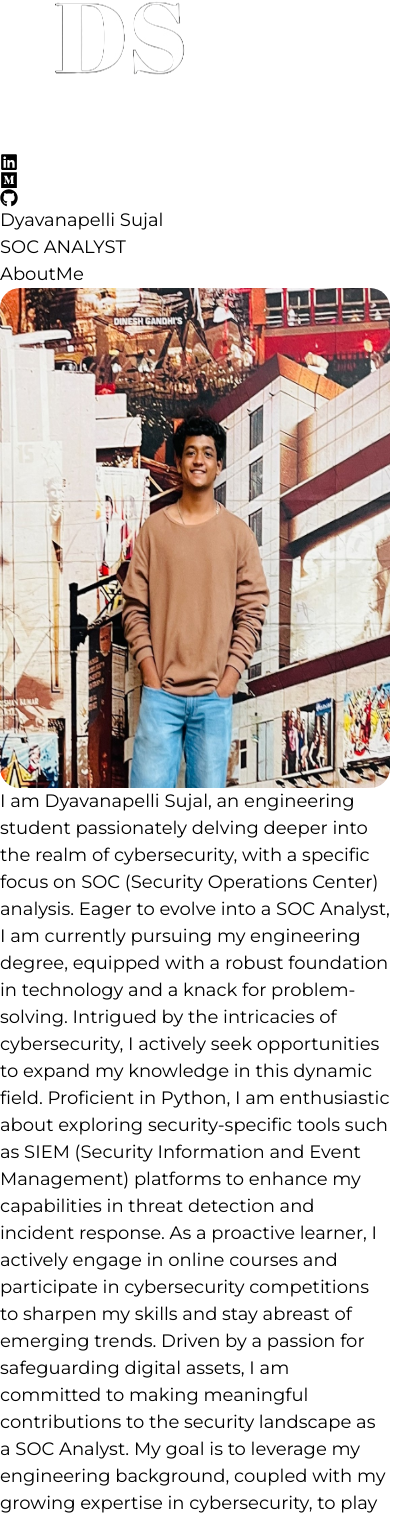
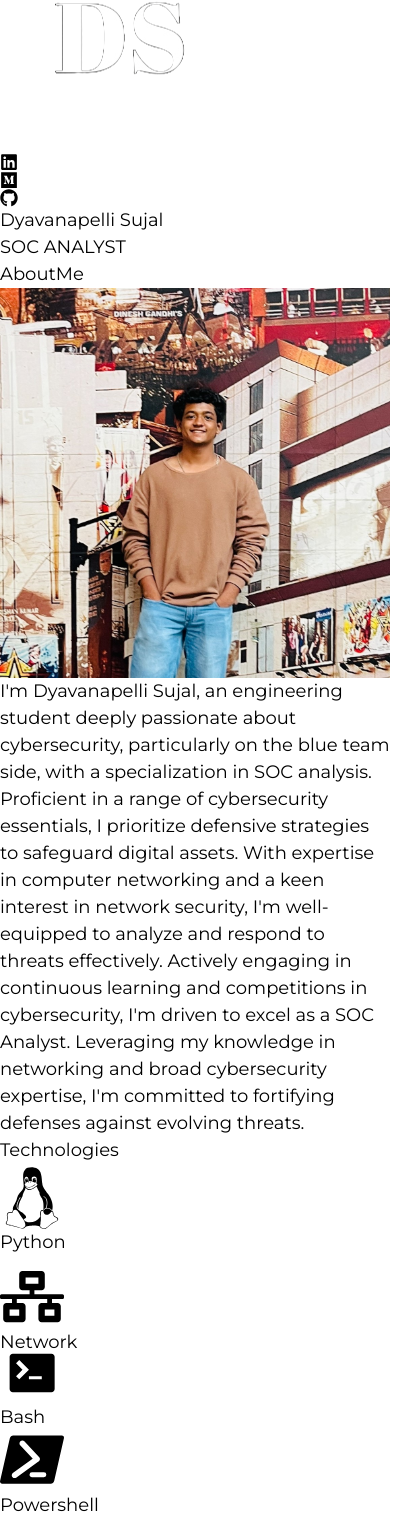
Before and after one commit to dyavanapellisujal/myportfolio, a React (Vite) app: page / in a window 390 px wide. Shown: the part 83-1599 px from the top of the page, 415 px wide, since content can reach past the window. Built offline with nearby package versions, Linux system fonts and the light colour scheme.

Commit message:
made it responsive

```diff
--- a/package.json
+++ b/package.json
@@ -15,7 +15,9 @@
     "react": "^18.2.0",
     "react-dom": "^18.2.0",
     "react-icons": "^5.2.1",
-    "react-intersection-observer": "^9.10.3"
+    "react-intersection-observer": "^9.10.3",
+    "react-slick": "^0.30.2",
+    "slick-carousel": "^1.8.1"
   },
   "devDependencies": {
     "@types/react": "^18.2.66",
--- a/src/components/Aboutme.jsx
+++ b/src/components/Aboutme.jsx
@@ -1,27 +1,52 @@
 import aboutimage from "../assets/about.jpg";
 import { ABOUT_TEXT } from "../constants";
-import { motion } from 'framer-motion'; // Import motion from Framer Motion
+import { motion } from 'framer-motion';
 
 const Aboutme = () => {
   return (
-    <div  className="border-b border-neutral-900 pb-4 lg:mb-35">
-      <motion.h1 whileInView={ {opacity: 1 , y:0}} initial={{opacity: 0 , y: -100}} transition={{duration: 1}} className="my-20 text-center text-4xl">About
-        <motion.span whileInView={ {opacity: 1 , y:0}} initial={{opacity: 0 , y: 100}} transition={{duration: 1}} className="text-neutral-500">Me</motion.span>
+    <div className="border-b border-neutral-900 pb-4 lg:mb-35">
+      <motion.h1
+        whileInView={{ opacity: 1, y: 0 }}
+        initial={{ opacity: 0, y: -100 }}
+        transition={{ duration: 1 }}
+        className="my-20 text-center text-4xl"
+      >
+        About
+        <motion.span
+          whileInView={{ opacity: 1, y: 0 }}
+          initial={{ opacity: 0, y: 100 }}
+          transition={{ duration: 1 }}
+          className="text-neutral-500"
+        >
+          Me
+        </motion.span>
       </motion.h1>
-      <div className="flex flex-wrap">
-        <motion.div whileInView={ {opacity: 1 , x:0}} initial={{opacity: 0 , x: -100}} transition={{duration: 0.5}} className="w-full lg:w-1/2 lg:p-8">
-          <div className="flex items-center justify-center">
-            <img className="rounded-2xl" src={aboutimage} alt="about" style={{ width: '500px', height: '500px', borderRadius: '20px' }} />
-          </div>
+      <div className="flex flex-col lg:flex-row">
+        <motion.div
+          whileInView={{ opacity: 1, x: 0 }}
+          initial={{ opacity: 0, x: -100 }}
+          transition={{ duration: 0.5 }}
+          className="w-full lg:w-1/2 lg:p-8 flex items-center justify-center"
+        >
+          <img
+            className="rounded-2xl w-full max-w-xs lg:max-w-full"
+            src={aboutimage}
+            alt="about"
+          />
         </motion.div>
-        <motion.div whileInView={ {opacity: 1 , x:0}} initial={{opacity: 0 , x: 100}} transition={{duration: 0.5}} className="w-full lg:w-1/2">
-          <div className="flex justify-center lg:justify-start">
-            <p className="my-2 max-w-xl py-6 font-serif">{ABOUT_TEXT}</p>
+        <motion.div
+          whileInView={{ opacity: 1, x: 0 }}
+          initial={{ opacity: 0, x: 100 }}
+          transition={{ duration: 0.5 }}
+          className="w-full lg:w-1/2 lg:pl-8"
+        >
+          <div className="flex justify-center lg:justify-center ">
+            <p className="my-2 max-w-md py-6  font-serif items-center">{ABOUT_TEXT}</p>
           </div>
         </motion.div>
       </div>
     </div>
-);
+  );
 };
 
 export default Aboutme;
--- a/src/components/Contact.jsx
+++ b/src/components/Contact.jsx
@@ -1,19 +1,23 @@
-// import React from 'react'
-import { CONTACT } from "../constants"
-import { motion } from "framer-motion"
+import { CONTACT } from "../constants";
+import { motion } from "framer-motion";
+
 const Contact = () => {
   return (
-    <motion.div whileInView={ {opacity: 1 , y:0}} initial={{opacity: 0 , y: -100}} transition={{duration: 1}} className="border-b border-neutral-900 pb-20">
-        <h2 className="my-10 text-center text-4xl">Get in Touch</h2>
-        <div className="text-center tracking-tighter ">
-            <p className="my-4 ">{CONTACT.address}</p>
-            <p className="my-4">{CONTACT.phoneNo}</p>
-            <a href="mailto:dyavanpellisujal7@gmail.com" target="_blank" className="border-b ">{CONTACT.email}</a>
+    <motion.div
+      whileInView={{ opacity: 1, y: 0 }}
+      initial={{ opacity: 0, y: -100 }}
+      transition={{ duration: 1 }}
+      className="border-b border-neutral-900 pb-20"
+    >
+      <h2 className="my-10 text-center text-4xl">Get in Touch</h2>
+      <div className="text-center tracking-tighter">
+       <a href="https://medium.com/@dyavanapellisujal7" target="_blank"> <p className="my-4 underline">{CONTACT.medium}</p></a>
+       <a href="https://www.linkedin.com/in/dyavanapelli-sujal-409766249/ " target="_blank" > <p className="my-4 underline">{CONTACT.linkedin}</p> </a>
+       <p className="my-4">{CONTACT.phoneNo}</p>
+        <a href="mailto:dyavanpellisujal7@gmail.com" className="border-b">{CONTACT.email}</a>
+      </div>
+    </motion.div>
+  );
+};
 
-
-        </div>
-    </motion.div>
-  )
-}
-
-export default Contact
+export default Contact;
--- a/src/components/Hero.jsx
+++ b/src/components/Hero.jsx
@@ -1,43 +1,39 @@
-import { HERO_CONTENT } from "../constants";
-import { FaHackerNewsSquare } from 'react-icons/fa';
-import { FaUserSecret } from 'react-icons/fa';
 import { motion } from 'framer-motion'; // Import motion from Framer Motion
-import Profilepic from "../assets/kevinRushProfile.png";
+import { useInView } from 'react-intersection-observer';
 
-const container = (delay) => (
-  {
-    hidden: {x:-100, opacity:0},
+const container = (delay) => ({
+  hidden: { x: -100, opacity: 0 },
   visible: {
-      x:0 ,
-      opacity:1 ,
-      transition: { duration: 1.0 , delay: delay},
+    x: 0,
+    opacity: 1,
+    transition: { duration: 1.0, delay: delay },
   }
-  }
-)
+});
 
-const MyComponent = () => {
-  return (
-    <div>
-      <FaUserSecret size={500} className="text-neutral-700" />
-    </div>
-  );
+const slideIn = {
+  hidden: { x: -100, opacity: 0 },
+  visible: {
+    x: 0,
+    opacity: 1,
+    transition: { duration: 1.0, delay: 0.5 }, // Adjust the delay as needed
+  },
 };
 
 const Hero = () => {
+  const [ref, inView] = useInView({ triggerOnce: false }); // Set triggerOnce to false
+
   return (
     <div className="border-b border-neutral-900 pb-4 lg:mb-35">
-      <div className="flex flex-wrap">
+      <div className="flex flex-wrap justify-center lg:justify-between items-center">
         <div className="w-full lg:w-1/2">
-          <div className="flex flex-col items-center lg:items-start">
-            <motion.h1 variants={container(0)} initial="hidden" animate="visible" className="pb-16 text-6xl font-thin tracking-tight lg:mt-16 lg:text-8xl">Dyavanapelli Sujal</motion.h1>
-            <motion.span whileHover={{scale: 1.2}} whileTap={{scale: 1.1}} drag="x" dragConstraints={{left: -100 , right: 100}} variants={container(0.5)} initial="hidden" animate="visible" className="bg-gradient-to-r from-pink-300 via-slate-500 to-purple-500 bg-clip-text  mx-1 text-4xl tracking-tight text-transparent">SOC ANALYST</motion.span>
+          <motion.div variants={container(0)} initial="hidden" animate={inView ? "visible" : "hidden"} className="flex flex-col items-center lg:items-start">
+            <h1 className="pb-4 lg:pb-8 text-4xl lg:text-6xl font-thin tracking-tight lg:mt-16 lg:text-8xl text-center lg:text-left" ref={ref}>
+              <motion.span variants={slideIn} animate={inView ? "visible" : "hidden"}>Dyavanapelli Sujal</motion.span> {/* Add animate prop to run animation on visibility */}
+            </h1>
+            <motion.span whileHover={{ scale: 1.2 }} whileTap={{ scale: 1.1 }} drag="x" dragConstraints={{ left: -100, right: 100 }} variants={container(0.5)} initial="hidden" animate="visible" className="bg-gradient-to-r from-pink-300 via-slate-500 to-purple-500 bg-clip-text text-2xl lg:text-4xl tracking-tight text-transparent text-center lg:text-left">SOC ANALYST</motion.span>
+          </motion.div>
         </div>
-        </div>
-        <div className="w-full lg:w-1/2 lg:p-8">
-          <div className="flex justify-center">
-            {/* Your component or image */}
-          </div>
-        </div>
+
       </div>
     </div>
   );
--- a/src/components/Mycerticate.jsx
+++ b/src/components/Mycerticate.jsx
@@ -1,28 +1,57 @@
 import { Certifications } from '../constants';
 import { motion } from 'framer-motion';
+import Slider from 'react-slick';
+import 'slick-carousel/slick/slick.css';
+import 'slick-carousel/slick/slick-theme.css';
+
 const Mycertificate = () => {
+  const settings = {
+    dots: true,
+    infinite: true,
+    speed: 500,
+    slidesToShow: 1,
+    slidesToScroll: 1,
+    adaptiveHeight: true,
+  };
+
   return (
     <div className="border-b border-neutral-900 pb-4 mx-4 lg:mx-20">
-      <motion.h2  whileInView={ {opacity: 1 , y:0}} initial={{opacity: 0 , y: -100}} transition={{duration: 1}}className="my-20 text-center text-4xl">Certificates</motion.h2>
+      <motion.h2
+        whileInView={{ opacity: 1, y: 0 }}
+        initial={{ opacity: 0, y: -100 }}
+        transition={{ duration: 1 }}
+        className="my-20 text-center text-4xl"
+      >
+        Certificates
+      </motion.h2>
       <div className="container mx-auto">
+        <Slider {...settings}>
           {Certifications.map((project, index) => (
-          <div key={index} className="mb-8 lg:flex">
-            <motion.div whileInView={ {opacity: 1 , x:0}} initial={{opacity: 0 , x: -100}} transition={{duration: 1}} className="w-full h-full lg:w-2/4 h-4/4">
-              <img
+            <div key={index} className="mb-8">
+              <div className="flex flex-col items-center">
+                <motion.img
                   src={project.image}
                   alt={project.title}
                   width={400}
                   height={220}
-                className="mb-6 w-full h-auto lg:max-w-xs rounded-lg"
+                  className="mb-6 rounded-lg"
+                  style={{ maxWidth: '100%', maxHeight: '100%', display: 'inline-block' }}
                 />
-            </motion.div>
-            <motion.div whileInView={ {opacity: 1 , x:0}} initial={{opacity: 0 , x: 100}} transition={{duration: 1}} className="w-full lg:w-3/4 lg:pl-4 mx-2 flex flex-col justify-center">
-            <a href={project.link} target="_blank" rel="noopener noreferrer"> <h6 className="mb-2 font-semibold underline">{project.title}</h6>
-              <p className="mb-4 text-neutral-400 ">{project.description}</p>
+                <motion.div
+                  whileInView={{ opacity: 1, x: 0 }}
+                  initial={{ opacity: 0, x: 100 }}
+                  transition={{ duration: 1 }}
+                  className="w-full lg:w-1/2 lg:pl-4 mx-2 flex flex-col justify-center text-center"
+                >
+                  <a href={project.link} target="_blank" rel="noopener noreferrer">
+                    <h6 className="mb-2 font-semibold underline">{project.title}</h6>
+                    <p className="mb-4 text-neutral-400">{project.description}</p>
                   </a>
                 </motion.div>
               </div>
+            </div>
           ))}
+        </Slider>
       </div>
     </div>
   );
--- a/src/components/Navbar.jsx
+++ b/src/components/Navbar.jsx
@@ -1,19 +1,19 @@
-import logo from "../assets/kevinRushLogo.png"
-import { FaLinkedin } from "react-icons/fa"
-import { FaGithub } from "react-icons/fa"
-import { FaMedium } from "react-icons/fa"
+import logo from "../assets/kevinRushLogo.png";
+import { FaLinkedin, FaGithub, FaMedium } from "react-icons/fa";
 
 const Navbar = () => {
-  return <nav className="  mb-20 flex items-center justify-between py-6">
-    <div className="flex flex-shrink-0 items-center ">
-        <img className=" size-16" src={logo} alt="logo" />
-    </div>
-    <div className="m-8 flex items-center justify-center gap-4 text-2xl">
-        <a href="https://www.linkedin.com/in/dyavanapelli-sujal-409766249/" target="_blank"><FaLinkedin/></a>
-        <a href="https://medium.com/@dyavanapellisujal7" target="_blank"><FaMedium /></a>
-        <a href="https://github.com/dyavanapellisujal" target="_blank"><FaGithub/></a>
-    </div>
-  </nav>
-  }
+  return (
+    <nav className="mb-8 lg:mb-20 flex flex-col lg:flex-row items-center justify-between py-6">
+      <div className="flex items-center justify-center lg:justify-start">
+        <img className="h-16" src={logo} alt="logo" />
+      </div>
+      <div className="flex items-center justify-center lg:justify-end mt-4 lg:mt-0">
+        <a href="https://www.linkedin.com/in/dyavanapelli-sujal-409766249/" target="_blank" rel="noopener noreferrer" className="text-2xl mr-4 lg:mr-8"><FaLinkedin /></a>
+        <a href="https://medium.com/@dyavanapellisujal7" target="_blank" rel="noopener noreferrer" className="text-2xl mr-4 lg:mr-8"><FaMedium /></a>
+        <a href="https://github.com/dyavanapellisujal" target="_blank" rel="noopener noreferrer" className="text-2xl"><FaGithub /></a>
+      </div>
+    </nav>
+  );
+};
 
-export default Navbar
+export default Navbar;
--- a/src/components/Projects.jsx
+++ b/src/components/Projects.jsx
@@ -1,34 +1,52 @@
-import { PROJECTS } from "../constants"
-import { motion } from "framer-motion"
+import { PROJECTS } from "../constants";
+import { motion } from "framer-motion";
+import Slider from "react-slick";
+import "slick-carousel/slick/slick.css";
+import "slick-carousel/slick/slick-theme.css";
 
 const Projects = () => {
+  const settings = {
+    dots: true,
+    infinite: true,
+    speed: 500,
+    slidesToShow: 1,
+    slidesToScroll: 1,
+    adaptiveHeight: true,
+  };
+
   return (
-    <div className="border-b border-neutral-900 pb-4 mx-20">
-      <motion.h2 whileInView={ {opacity: 1 , y:0}} initial={{opacity: 0 , y: -100}} transition={{duration: 1}} className="my-20 text-center text-4xl">Projects/Blogs</motion.h2>
+    <div className="border-b border-neutral-900 pb-4 mx-4 lg:mx-20">
+      <motion.h2
+        whileInView={{ opacity: 1, y: 0 }}
+        initial={{ opacity: 0, y: -100 }}
+        transition={{ duration: 1 }}
+        className="my-20 text-center text-4xl sm:text-5xl md:text-6xl lg:text-7xl"
+      >
+        Projects/Blogs
+      </motion.h2>
       <div className="container mx-auto">
+        <Slider {...settings}>
           {PROJECTS.map((project, index) => (
-          <div key={index} className="mb-8 lg:flex">
-            <motion.div whileInView={ {opacity: 1 , x:0}} initial={{opacity: 0 , x: -100}} transition={{duration: 1}} className="w-full h-full lg:w-2/4 h-4/4 my-2">
-              <img
-
+            <div key={index} className="mb-8 px-4">
+              <div className="w-full h-64 flex justify-center items-center">
+                <motion.img
                   src={project.image}
-                width={1000}
-                height={1000}
                   alt={project.title}
-                className="mb-6 mx-auto lg:mx-0 rounded h-4/4  "
+                  className="max-w-full h-3/4 rounded "
                 />
-            </motion.div>
-            <motion.div whileInView={ {opacity: 1 , x:0}} initial={{opacity: 0 , x: 100}} transition={{duration: 1}} className="w-full lg:w-3/4 lg:pl-4 mx-4">
+              </div>
+              <div className="w-full lg:w-3/4 lg:pl-4 mx-auto mt-4 text-center justify-center  lg:text-left">
                 <a href={project.link} target="_blank" rel="noopener noreferrer">
-                <h6 className="mb-2 font-semibold text-white-600 underline">{project.title}</h6>
+                  <h6 className="mb-2 font-semibold  text-center text-white-600 underline">{project.title}</h6>
                 </a>
-              <p className="mb-4 text-neutral-400">{project.description}</p>
-            </motion.div>
+                <p className="mb-4 text-center text-neutral-400">{project.description}</p>
+              </div>
             </div>
           ))}
+        </Slider>
       </div>
     </div>
-  )
-}
+  );
+};
 
-export default Projects
+export default Projects;
--- a/src/constants/index.js
+++ b/src/constants/index.js
@@ -8,11 +8,7 @@
 
 export const HERO_CONTENT = `I am a passionate full stack developer with a knack for crafting robust and scalable web applications. With 5 years of hands-on experience, I have honed my skills in front-end technologies like React and Next.js, as well as back-end technologies like Node.js, MySQL, PostgreSQL, and MongoDB. My goal is to leverage my expertise to create innovative solutions that drive business growth and deliver exceptional user experiences.`;
 
-export const ABOUT_TEXT = `I am Dyavanapelli Sujal, an engineering student passionately delving deeper into the realm of cybersecurity, with a specific focus on SOC (Security Operations Center) analysis. Eager to evolve into a SOC Analyst, I am currently pursuing my engineering degree, equipped with a robust foundation in technology and a knack for problem-solving. Intrigued by the intricacies of cybersecurity, I actively seek opportunities to expand my knowledge in this dynamic field.
-
-Proficient in Python, I am enthusiastic about exploring security-specific tools such as SIEM (Security Information and Event Management) platforms to enhance my capabilities in threat detection and incident response. As a proactive learner, I actively engage in online courses and participate in cybersecurity competitions to sharpen my skills and stay abreast of emerging trends.
-
-Driven by a passion for safeguarding digital assets, I am committed to making meaningful contributions to the security landscape as a SOC Analyst. My goal is to leverage my engineering background, coupled with my growing expertise in cybersecurity, to play a pivotal role in protecting organizations from cyber threats and ensuring a resilient security posture.`;
+export const ABOUT_TEXT = `I'm Dyavanapelli Sujal, an engineering student deeply passionate about cybersecurity, particularly on the blue team side, with a specialization in SOC analysis. Proficient in a range of cybersecurity essentials, I prioritize defensive strategies to safeguard digital assets. With expertise in computer networking and a keen interest in network security, I'm well-equipped to analyze and respond to threats effectively. Actively engaging in continuous learning and competitions in cybersecurity, I'm driven to excel as a SOC Analyst. Leveraging my knowledge in networking and broad cybersecurity expertise, I'm committed to fortifying defenses against evolving threats.`;
 
 export const EXPERIENCES = [
   {
@@ -80,7 +76,7 @@
 
 export const Certifications = [
   {
-    title: "Google's CyberSecurity Couse",
+    title: "Google's CyberSecurity Course",
     image: googlecert,
     description:
       "Completing the Google Cybersecurity Course was a significant milestone for me, as it provided an excellent foundation in cybersecurity. This certificate not only introduced me to the fundamentals of cybersecurity but also equipped me with practical skills and knowledge essential for the field. It served as a stepping stone in my journey towards becoming proficient in cybersecurity and reinforced my passion for safeguarding digital assets",
@@ -94,5 +90,7 @@
   address: "Bhiwandi, Maharashtra",
   phoneNo: "+917028393406 ",
   email: "dyavanapellisujal7@gmail.com",
+  linkedin: "linkedin@dyavanapellisujal",
+  medium: "medium@dyavanapellisujal"
 
 };
```
Also changed, not shown: 1 other file (tests, documents, lock files or other folders). Lines whose indentation alone changed are shown as unchanged.
